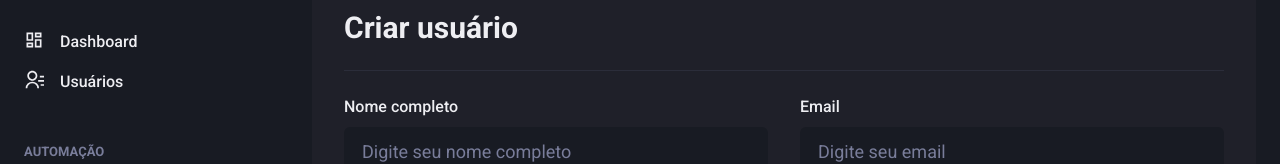
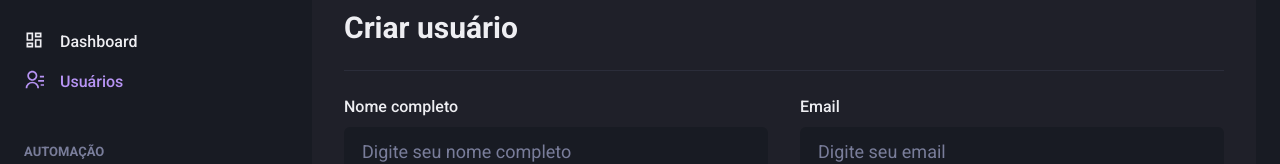
Before and after one commit to dev-viniciuss/dashgo, a Next.js app: page /users/create in a window 1280 px wide. Shown: the part 142-306 px from the top of the page. Built offline with nearby package versions, Linux system fonts and the light colour scheme.

Commit message:
feat: implementando estilização de links ativos na Sidebar

```diff
--- a/src/components/Sidebar/NavLink.tsx
+++ b/src/components/Sidebar/NavLink.tsx
@@ -2,6 +2,8 @@
 import { ElementType } from "react"
 
 import { Text, Link as ChakraLink, Icon, LinkProps } from "@chakra-ui/react"
+
+import { ActiveLink } from "./ActiveLink"
 
 interface NavLinkProps extends LinkProps {
   href: string;
@@ -11,11 +13,11 @@
 
 export function NavLink({ href, icon, children, ...rest}: NavLinkProps) {
   return(
-    <Link href={href} passHref>
+    <ActiveLink href={href} passHref>
       <ChakraLink display="flex" align="center" {...rest}>
         <Icon as={icon} fontSize="20" />
         <Text ml="4" fontWeight="medium">{children}</Text>
       </ChakraLink>
-    </Link>
+    </ActiveLink>
   )
 }
```
